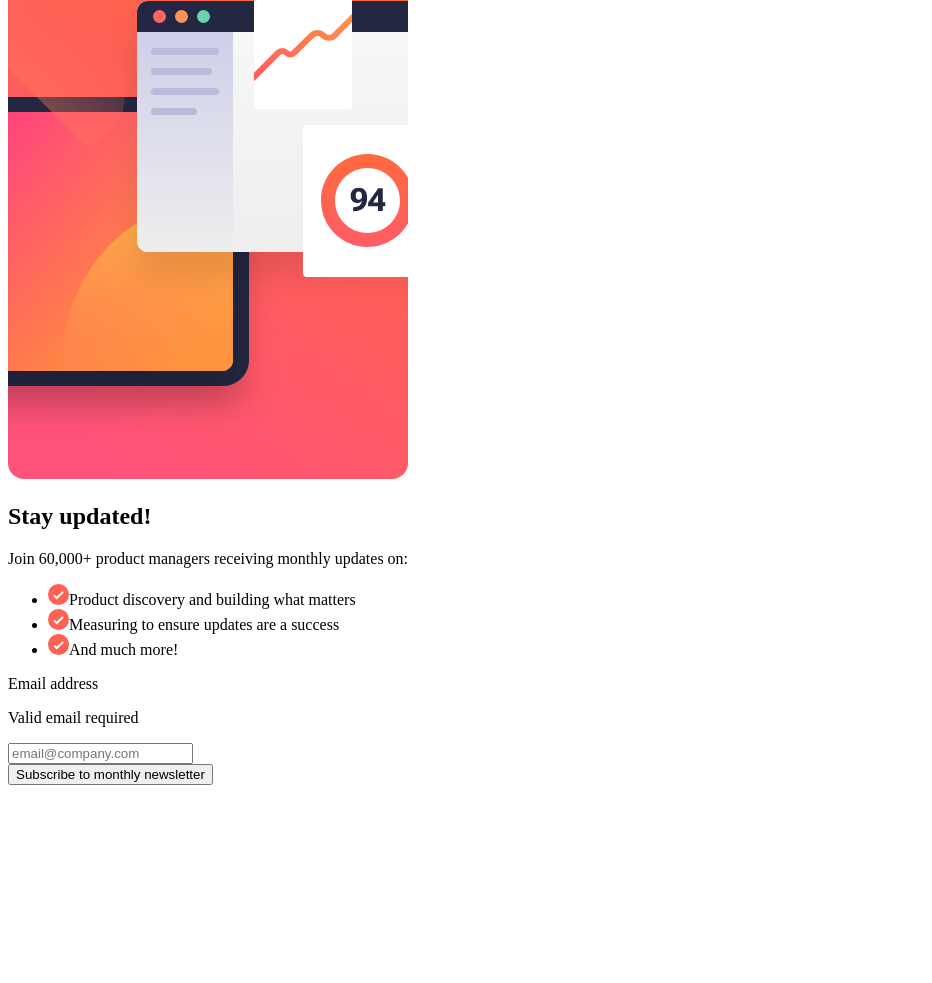
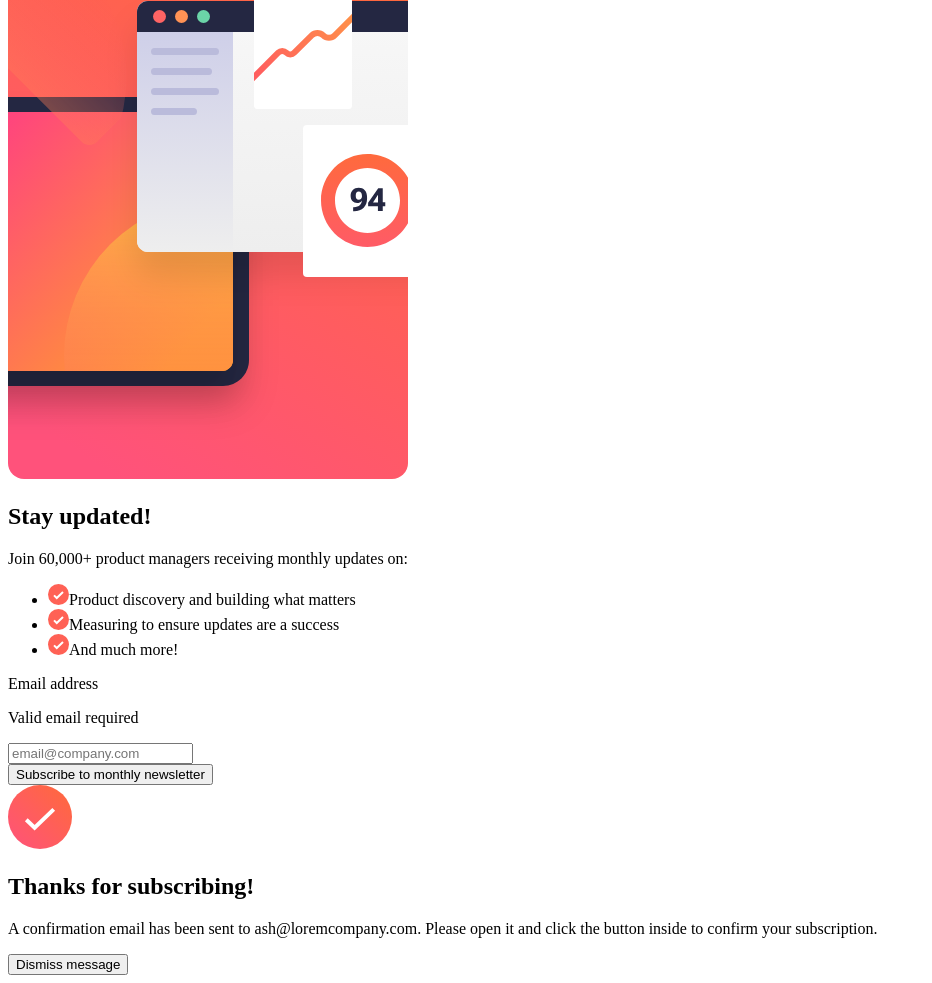
Before and after one commit to mothibimalebana/newsletter-sign-up-with-success-message-main, a plain HTML site: page index.html in a window 1280 px wide. Shown: the part 122-1105 px from the top of the page, without its empty margins (0-932 px from the left). Before the commit the page ends 915 px from the top, so only its background shows below. Drawn offline with Linux system fonts and the light colour scheme.

Commit message:
Add success message section to index.html

```diff
--- a/index.html
+++ b/index.html
@@ -3,13 +3,18 @@
   <head>
     <meta charset="UTF-8" />
     <meta name="viewport" content="width=device-width, initial-scale=1.0" />
-    <link type="image/png" sizes="32x32" href="./assets/images/favicon-32x32.png"/>
+    <link
+      type="image/png"
+      sizes="32x32"
+      href="./assets/images/favicon-32x32.png"
+    />
     <title>
       Frontend Mentor | Newsletter sign-up form with success message
     </title>
     <link rel="stylesheet" href="style.css" />
   </head>
   <body>
+    <!-- sign up form -->
     <section class="signup-form" id="signup-form">
       <picture class="img" id="right">
         <source
@@ -63,5 +68,18 @@
         </form>
       </div>
     </section>
+
+    <!-- success message -->
+    <section class="successmsg" id="successmsg">
+      <img src="./assets/images/icon-success.svg" alt="icon-success" />
+      <h1>Thanks for subscribing!</h1>
+      <p>
+        A confirmation email has been sent to
+        <span class="bold" id="user-email">ash@loremcompany.com</span>. Please
+        open it and click the button inside to confirm your subscription.
+      </p>
+      <button class="btn2" id="btn2" type="submit">Dismiss message</button>
+    </section>
+
   </body>
 </html>
```
